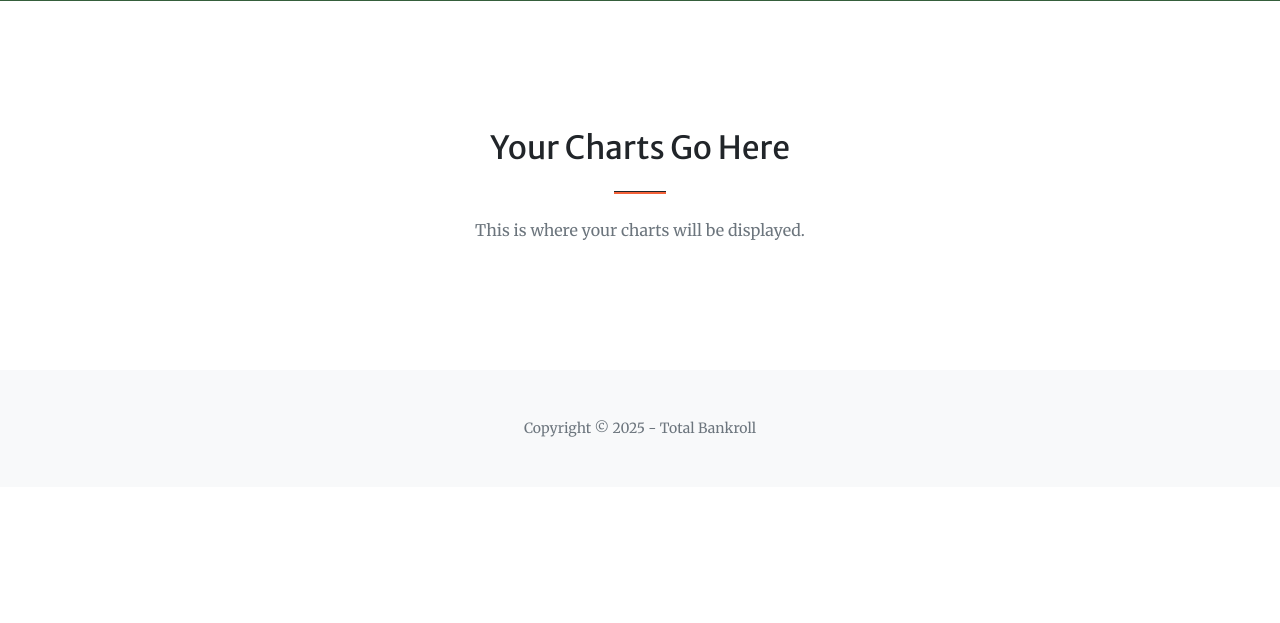
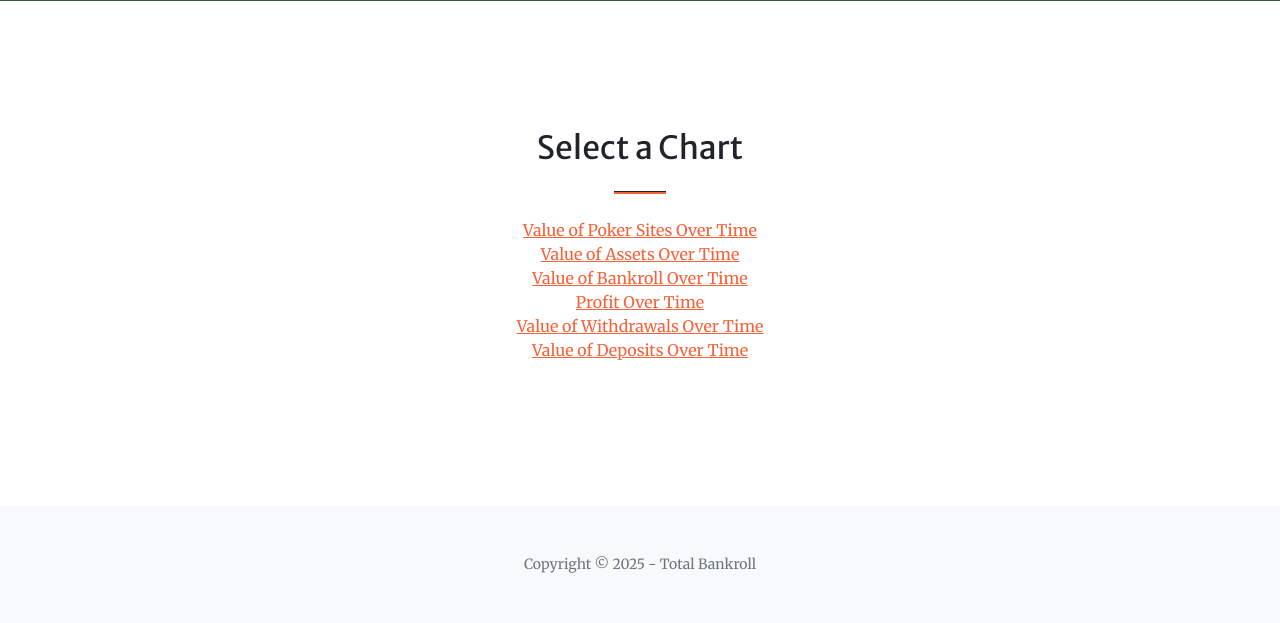
Before and after one commit to pythonpydev/total_bankroll, a Flask app: page /charts in a window 1280 px wide. Shown: the part 393-1016 px from the top of the page. Before the commit the page ends 830 px from the top, so only its background shows below. Run offline with Flask 3, Linux system fonts and the light colour scheme; some libraries are stand-ins or nearby versions.

Commit message:
implemented chart for value on poker sites over time

```diff
--- a/src/total_bankroll/routes/charts.py
+++ b/src/total_bankroll/routes/charts.py
@@ -1,4 +1,6 @@
-from flask import Blueprint, render_template
+from flask import Blueprint, render_template, jsonify, current_app
+from ..db import get_db
+from datetime import datetime
 
 charts_bp = Blueprint("charts", __name__)
 
@@ -6,3 +8,68 @@ charts_bp = Blueprint("charts", __name__)
 def charts_page():
     """Charts page."""
     return render_template("charts.html")
+
+@charts_bp.route("/charts/poker_sites")
+def poker_sites_chart_page():
+    """Poker Sites Chart page."""
+    return render_template("poker_sites_chart.html")
+
+@charts_bp.route("/charts/poker_sites_data")
+def get_poker_sites_data():
+    try:
+        conn = get_db()
+        cur = conn.cursor()
+
+        # Get all unique poker site names
+        cur.execute("SELECT DISTINCT name FROM sites ORDER BY name")
+        site_names = [row['name'] for row in cur.fetchall()]
+
+        # Get all historical data for poker sites
+        cur.execute("""
+            SELECT
+                last_updated,
+                name,
+                amount,
+                currency
+            FROM sites
+            ORDER BY last_updated, name
+        """)
+        raw_data = cur.fetchall()
+
+        # Get currency exchange rates
+        cur.execute("SELECT name, rate FROM currency")
+        currency_rates = {row['name']: row['rate'] for row in cur.fetchall()}
+
+        cur.close()
+
+        # Process data for charting
+        # Group data by date and then by site
+        processed_data = {}
+        for row in raw_data:
+            date_str = row['last_updated'].strftime("%Y-%m-%d")
+            if date_str not in processed_data:
+                processed_data[date_str] = {name: 0.0 for name in site_names}
+
+            # Convert amount to USD
+            amount_usd = float(row['amount']) / float(currency_rates.get(row['currency'], 1.0))
+            processed_data[date_str][row['name']] = amount_usd
+
+        # Prepare data for Chart.js
+        labels = sorted(processed_data.keys())
+        datasets = []
+
+        for site_name in site_names:
+            data = [processed_data[date][site_name] for date in labels]
+            datasets.append({
+                'label': site_name,
+                'data': data,
+                'fill': False
+            })
+
+        return jsonify({
+            'labels': labels,
+            'datasets': datasets
+        })
+    except Exception as e:
+        current_app.logger.error(f"Error in get_poker_sites_data: {e}")
+        return jsonify({'error': str(e)}), 500
--- a/src/total_bankroll/templates/base.html
+++ b/src/total_bankroll/templates/base.html
@@ -52,11 +52,7 @@
         <script src="https://cdnjs.cloudflare.com/ajax/libs/SimpleLightbox/2.1.0/simpleLightbox.min.js"></script>
         <!-- Core theme JS-->
         <script src="{{ url_for('static', filename='js/scripts.js') }}"></script>
-        <!-- * * * * * * * * * * * * * * * * * * * * * * * * * * * * * * * * * * * * * * * *-->
-        <!-- * *                               SB Forms JS                               * *-->
-        <!-- * * Activate your form at https://startbootstrap.com/solution/contact-forms * *-->
-        <!-- * * * * * * * * * * * * * * * * * * * * * * * * * * * * * * * * * * * * * * * *-->
-        <script src="https://cdn.startbootstrap.com/sb-forms-latest.js"></script>
+
 
     <!-- General Modal -->
     <div class="modal fade" id="generalModal" tabindex="-1" aria-labelledby="generalModalLabel" aria-hidden="true">
--- a/src/total_bankroll/templates/charts.html
+++ b/src/total_bankroll/templates/charts.html
@@ -15,11 +15,18 @@
 
 <section class="page-section" id="charts-content">
     <div class="container px-4 px-lg-5">
-        <h2 class="text-center mt-0">Your Charts Go Here</h2>
+        <h2 class="text-center mt-0">Select a Chart</h2>
         <hr class="divider" />
         <div class="row gx-4 gx-lg-5">
             <div class="col-lg-12 text-center">
-                <p class="text-muted mb-0">This is where your charts will be displayed.</p>
+                <ul class="list-unstyled">
+                    <li><a href="/charts/poker_sites">Value of Poker Sites Over Time</a></li>
+                    <li><a href="/charts/assets">Value of Assets Over Time</a></li>
+                    <li><a href="/charts/bankroll">Value of Bankroll Over Time</a></li>
+                    <li><a href="/charts/profit">Profit Over Time</a></li>
+                    <li><a href="/charts/withdrawals">Value of Withdrawals Over Time</a></li>
+                    <li><a href="/charts/deposits">Value of Deposits Over Time</a></li>
+                </ul>
             </div>
         </div>
     </div>
```
Also changed, not shown: src/total_bankroll/templates/poker_sites_chart.html (added, +75 -0 lines).
